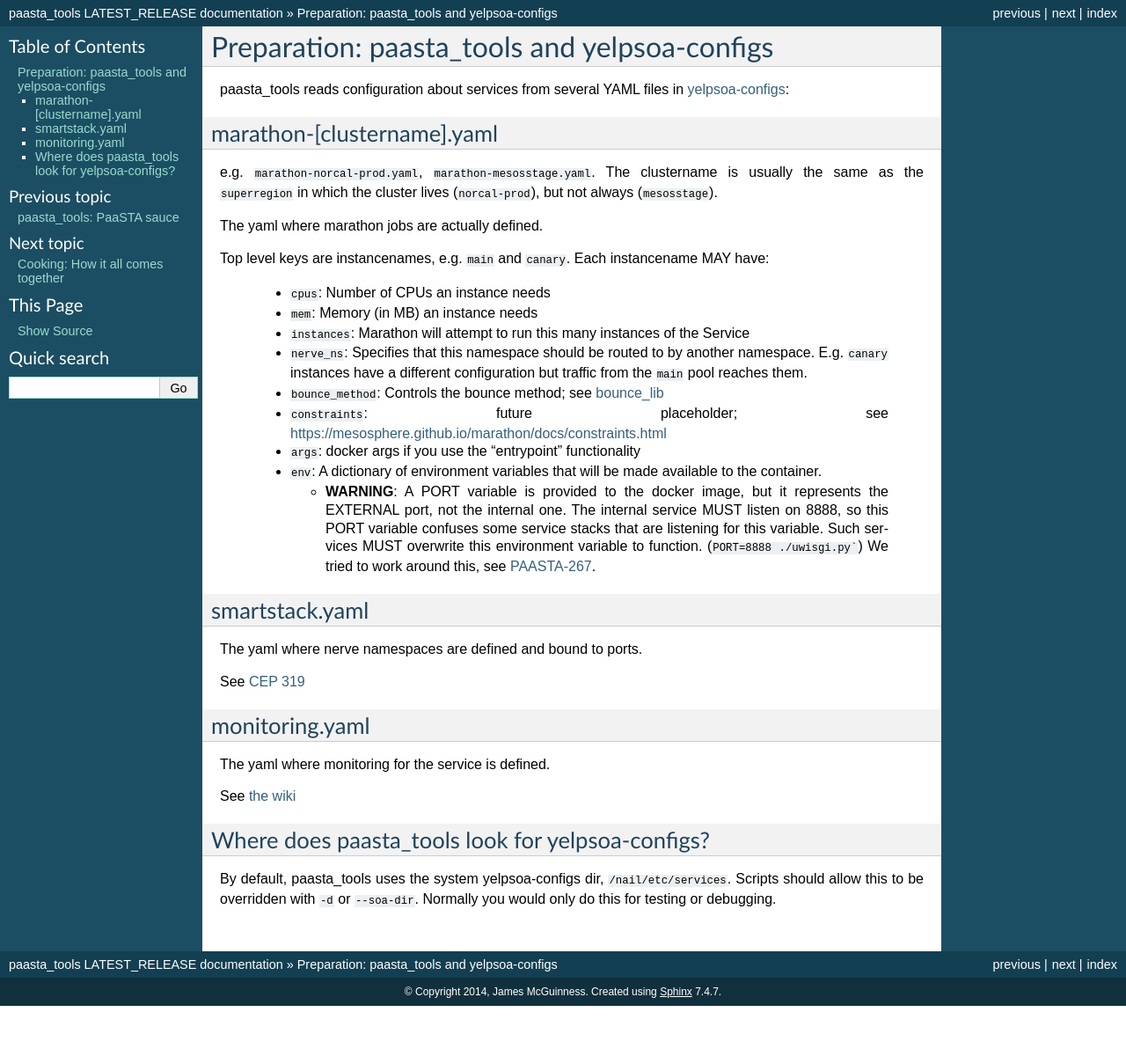
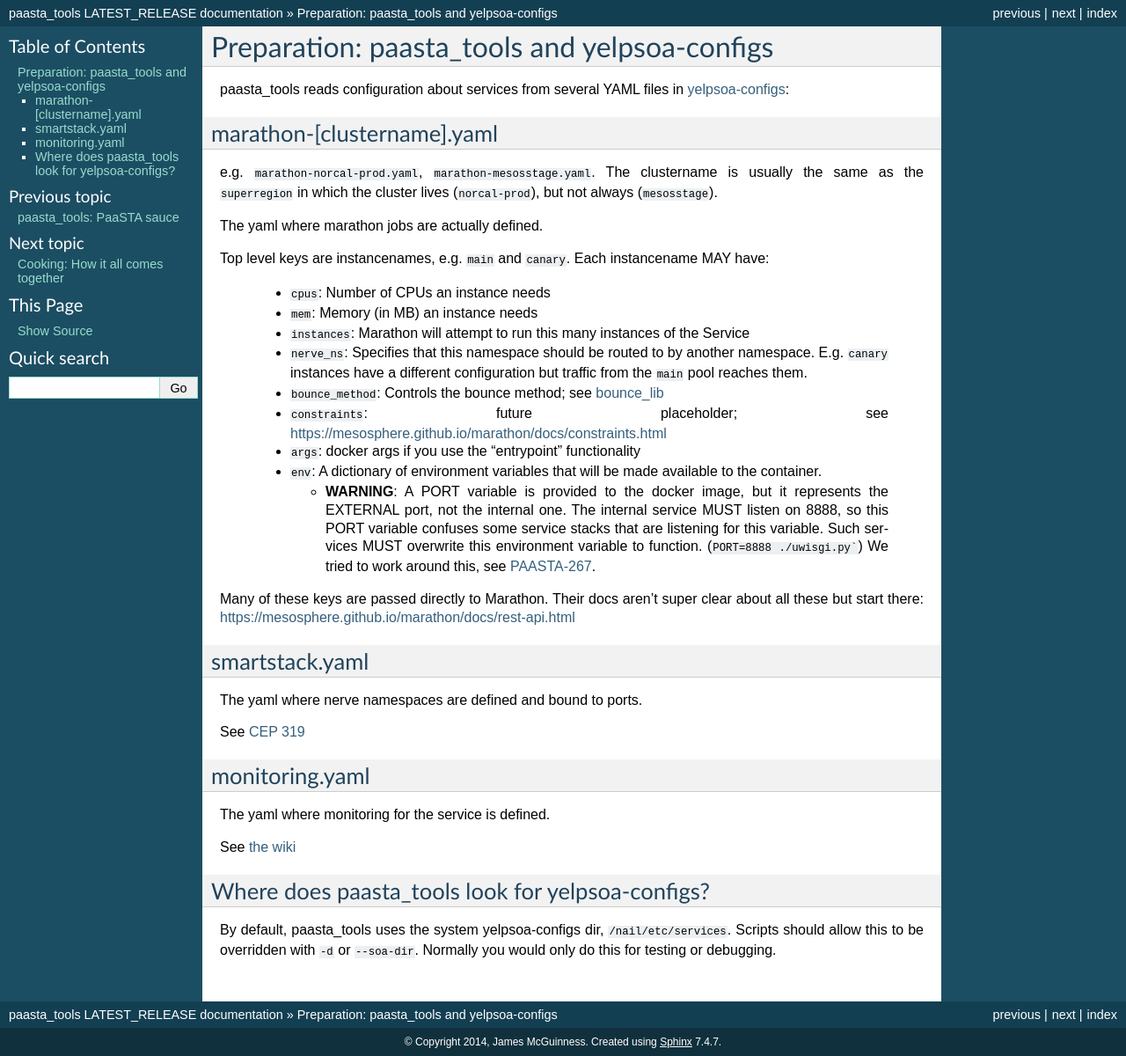
Before and after one commit to Yelp/paasta, a Sphinx documentation site: the page built from docs/source/yelpsoa_configs.rst, in a window 1280 px wide. Shown: the whole page at 88% size. Built offline with Sphinx 7.4.7, drawn with Linux system fonts in a browser that asks for light colours; before the commit the page ends 1143 px from its top, so only the background shows below that.

Commit message:
Add verbiage pointing to the (not particularly useful) upstream marathon docs

````diff
--- a/docs/source/yelpsoa_configs.rst
+++ b/docs/source/yelpsoa_configs.rst
@@ -33,6 +33,8 @@
 
     * **WARNING**: A PORT variable is provided to the docker image, but it represents the EXTERNAL port, not the internal one. The internal service MUST listen on 8888, so this PORT variable confuses some service stacks that are listening for this variable. Such services MUST overwrite this environment variable to function. (``PORT=8888 ./uwisgi.py```) We tried to work around this, see `PAASTA-267 <https://jira.yelpcorp.com/browse/PAASTA-267>`_.
 
+Many of these keys are passed directly to Marathon. Their docs aren't super clear about all these but start there: https://mesosphere.github.io/marathon/docs/rest-api.html
+
 smartstack.yaml
 ---------------
 
````
